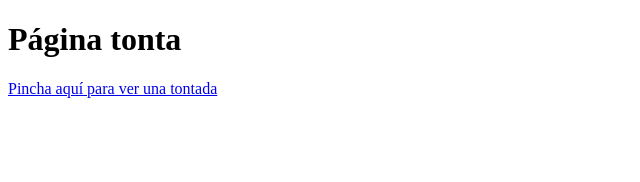
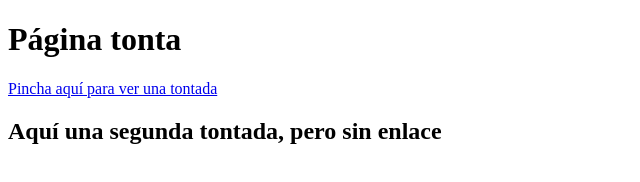
Before and after one commit to ecasadofp/webDocker, a plain HTML site: page index.html in a window 1280 px wide. Shown: the whole page, without its empty margins (0-640 px from the left). Drawn offline with Linux system fonts and the light colour scheme.

Commit message:
Update index.html

```diff
--- a/index.html
+++ b/index.html
@@ -10,5 +10,7 @@
     <h1>Página tonta</h1>
     <a href="tontada.html">Pincha aquí para ver una tontada</a>
 
+    <h2>Aquí una segunda tontada, pero sin enlace</h2>
+
 </body>
 </html>
```
